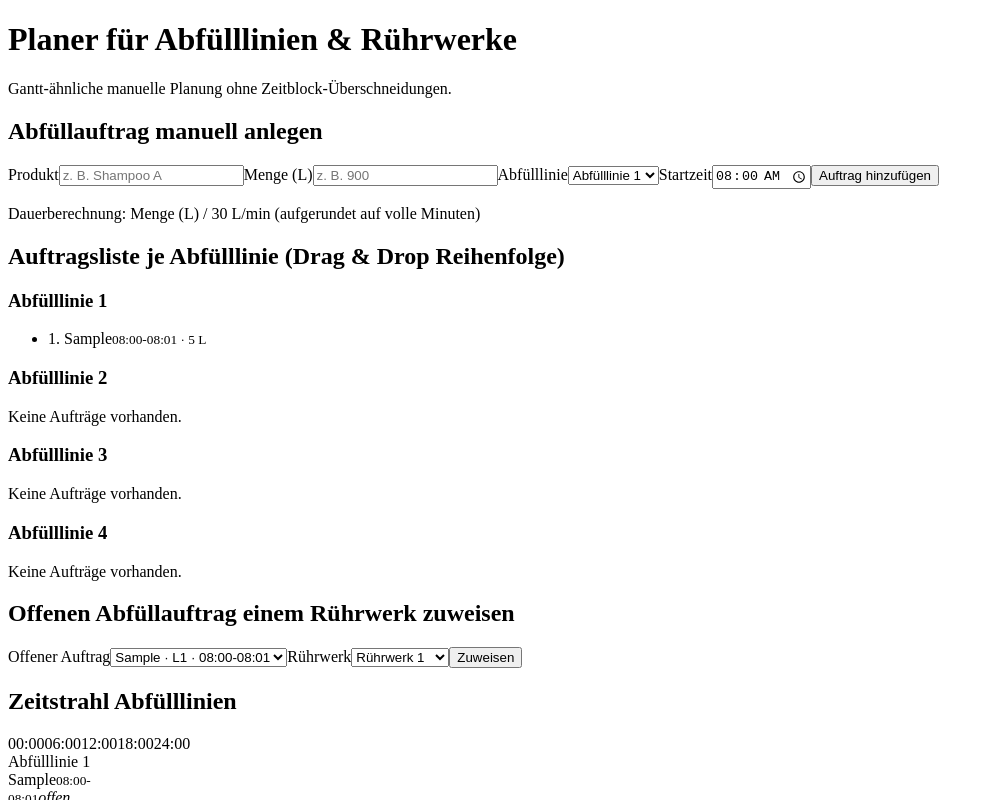
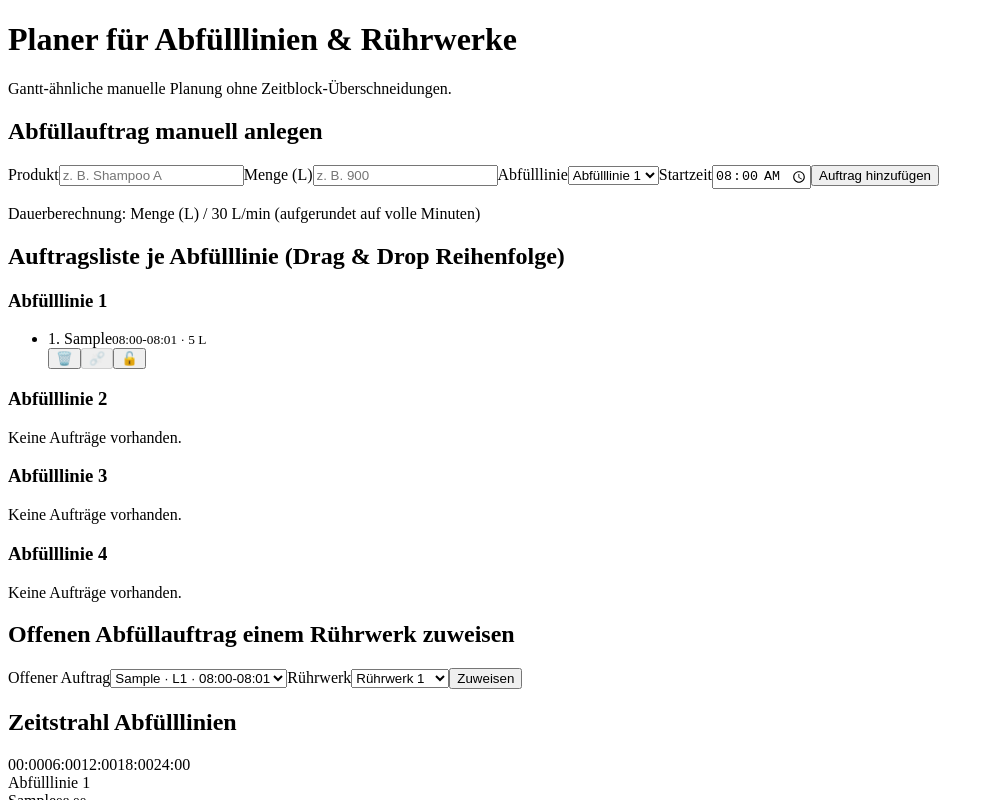
Before and after one commit to fabianhoffmann790-ctrl/RwPS-Codex, a React (Vite) app: page / in a window 1280 px wide. Both pictures are taken after typing "Sample", "5" into the empty fields and a click on the button "Auftrag hinzufügen". Shown: the top 800 px of the page, without its empty margins (0-994 px from the left). Built offline with nearby package versions, Linux system fonts and the light colour scheme; the HTML template or start-up script is replaced by a standard one.

Commit message:
Add order action icons for delete, unassign, and lock

```diff
--- a/src/App.jsx
+++ b/src/App.jsx
@@ -111,6 +111,7 @@ function App() {
       end,
       duration,
       mixerId: null,
+      isLocked: false,
     };
 
     setOrders((prev) => [...prev, newOrder].sort((a, b) => a.start - b.start));
@@ -129,6 +130,11 @@ function App() {
     const order = orders.find((o) => o.id === orderId);
     if (!order || order.mixerId) {
       setError('Gewählter Auftrag ist nicht mehr offen.');
+      return false;
+    }
+
+    if (order.isLocked) {
+      setError('Gesperrte Aufträge können nicht auf ein Rührwerk verschoben werden.');
       return false;
     }
 
@@ -163,6 +169,12 @@ function App() {
   };
 
   const handleOrderDragStart = (event, orderId) => {
+    const order = orders.find((entry) => entry.id === orderId);
+    if (!order || order.isLocked) {
+      event.preventDefault();
+      return;
+    }
+
     event.dataTransfer.setData('text/order-id', orderId);
     setMixerDropState(buildInitialDropState());
     setDraggedOrderId(orderId);
@@ -229,6 +241,12 @@ function App() {
   };
 
   const handleLineListDragStart = (event, orderId) => {
+    const order = orders.find((entry) => entry.id === orderId);
+    if (!order || order.isLocked) {
+      event.preventDefault();
+      return;
+    }
+
     event.dataTransfer.effectAllowed = 'move';
     event.dataTransfer.setData('text/order-id', orderId);
     setLineListDragState({ draggedOrderId: orderId, overOrderId: null });
@@ -254,7 +272,10 @@ function App() {
 
     setOrders((prev) => {
       const draggedOrder = prev.find((entry) => entry.id === draggedId);
-      if (!draggedOrder || draggedOrder.lineId !== lineId) return prev;
+      if (!draggedOrder || draggedOrder.lineId !== lineId || draggedOrder.isLocked) return prev;
+
+      const targetOrder = prev.find((entry) => entry.id === targetOrderId);
+      if (!targetOrder || targetOrder.isLocked) return prev;
 
       const lineOrders = prev.filter((entry) => entry.lineId === lineId).sort((a, b) => a.start - b.start);
       const reorderedLineOrders = reorderByIds(lineOrders, draggedId, targetOrderId);
@@ -294,6 +315,31 @@ function App() {
 
       return nextOrders;
     });
+  };
+
+  const deleteOrder = (orderId) => {
+    setOrders((prev) => prev.filter((entry) => entry.id !== orderId));
+    setSelectedOrderId((prev) => (prev === orderId ? null : prev));
+    setError('');
+  };
+
+  const unassignOrder = (orderId) => {
+    const targetOrder = orders.find((entry) => entry.id === orderId);
+    if (!targetOrder) return;
+    if (targetOrder.isLocked) {
+      setError('Gesperrte Aufträge können nicht vom Rührwerk gelöst werden.');
+      return;
+    }
+
+    setOrders((prev) => prev.map((entry) => (entry.id === orderId ? { ...entry, mixerId: null } : entry)));
+    setError('');
+  };
+
+  const toggleOrderLock = (orderId) => {
+    setOrders((prev) =>
+      prev.map((entry) => (entry.id === orderId ? { ...entry, isLocked: !entry.isLocked } : entry))
+    );
+    setError('');
   };
 
   const rowsByLine = useMemo(
@@ -373,6 +419,9 @@ function App() {
         <LineOrderLists
           rows={rowsByLine}
           dragState={lineListDragState}
+          onDelete={deleteOrder}
+          onUnassign={unassignOrder}
+          onToggleLock={toggleOrderLock}
           onDragStart={handleLineListDragStart}
           onDragOver={handleLineListDragOver}
           onDrop={handleLineListDrop}
@@ -434,7 +483,7 @@ function App() {
   );
 }
 
-function LineOrderLists({ rows, dragState, onDragStart, onDragOver, onDrop, onDragEnd }) {
+function LineOrderLists({ rows, dragState, onDelete, onUnassign, onToggleLock, onDragStart, onDragOver, onDrop, onDragEnd }) {
   return (
     <div className="line-lists-grid">
       {rows.map((row) => (
@@ -449,8 +498,8 @@ function LineOrderLists({ rows, dragState, onDragStart, onDragOver, onDrop, onDr
                 return (
                   <li
                     key={order.id}
-                    className={isTarget ? 'drop-target' : ''}
-                    draggable
+                    className={`${isTarget ? 'drop-target' : ''} ${order.isLocked ? 'locked' : ''}`.trim()}
+                    draggable={!order.isLocked}
                     onDragStart={(event) => onDragStart(event, order.id)}
                     onDragOver={(event) => onDragOver(event, order.id)}
                     onDrop={(event) => onDrop(event, row.id, order.id)}
@@ -462,6 +511,26 @@ function LineOrderLists({ rows, dragState, onDragStart, onDragOver, onDrop, onDr
                     <small>
                       {toHHMM(order.start)}-{toHHMM(order.end)} · {order.volumeLiters} L
                     </small>
+                    <div className="order-actions">
+                      <button type="button" title="Auftrag löschen" onClick={() => onDelete(order.id)}>
+                        🗑️
+                      </button>
+                      <button
+                        type="button"
+                        title="Zuweisung lösen"
+                        onClick={() => onUnassign(order.id)}
+                        disabled={!order.mixerId || order.isLocked}
+                      >
+                        ⛓️‍💥
+                      </button>
+                      <button
+                        type="button"
+                        title={order.isLocked ? 'Auftrag entsperren' : 'Auftrag sperren'}
+                        onClick={() => onToggleLock(order.id)}
+                      >
+                        {order.isLocked ? '🔒' : '🔓'}
+                      </button>
+                    </div>
                   </li>
                 );
               })}
--- a/src/styles.css
+++ b/src/styles.css
@@ -122,11 +122,17 @@ button:hover {
   cursor: grab;
   display: flex;
   flex-direction: column;
-  gap: 0.2rem;
+  gap: 0.3rem;
 }
 
 .line-list-card li:active {
   cursor: grabbing;
+}
+
+.line-list-card li.locked {
+  cursor: not-allowed;
+  border-color: #94a3b8;
+  background: #f8fafc;
 }
 
 .line-list-card li.drop-target {
@@ -136,6 +142,35 @@ button:hover {
 
 .line-list-card li small {
   color: #556474;
+}
+
+
+.order-actions {
+  display: flex;
+  gap: 0.28rem;
+}
+
+.order-actions button {
+  border: 1px solid #cbd5e1;
+  background: #f8fafc;
+  color: #1f2937;
+  border-radius: 6px;
+  width: 28px;
+  height: 24px;
+  padding: 0;
+  display: inline-flex;
+  align-items: center;
+  justify-content: center;
+  line-height: 1;
+}
+
+.order-actions button:hover:not(:disabled) {
+  background: #e2e8f0;
+}
+
+.order-actions button:disabled {
+  opacity: 0.45;
+  cursor: not-allowed;
 }
 
 .timeline-wrapper {
```
